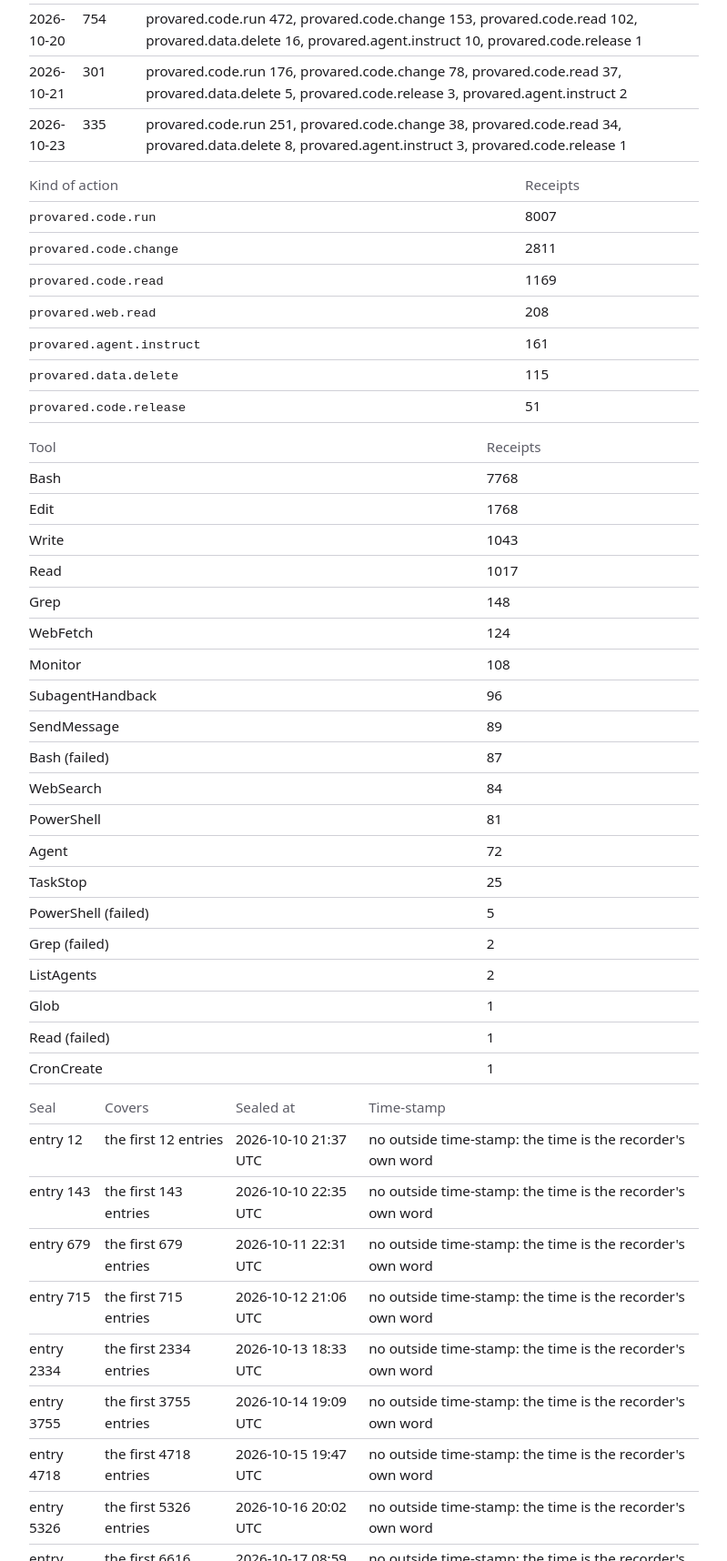
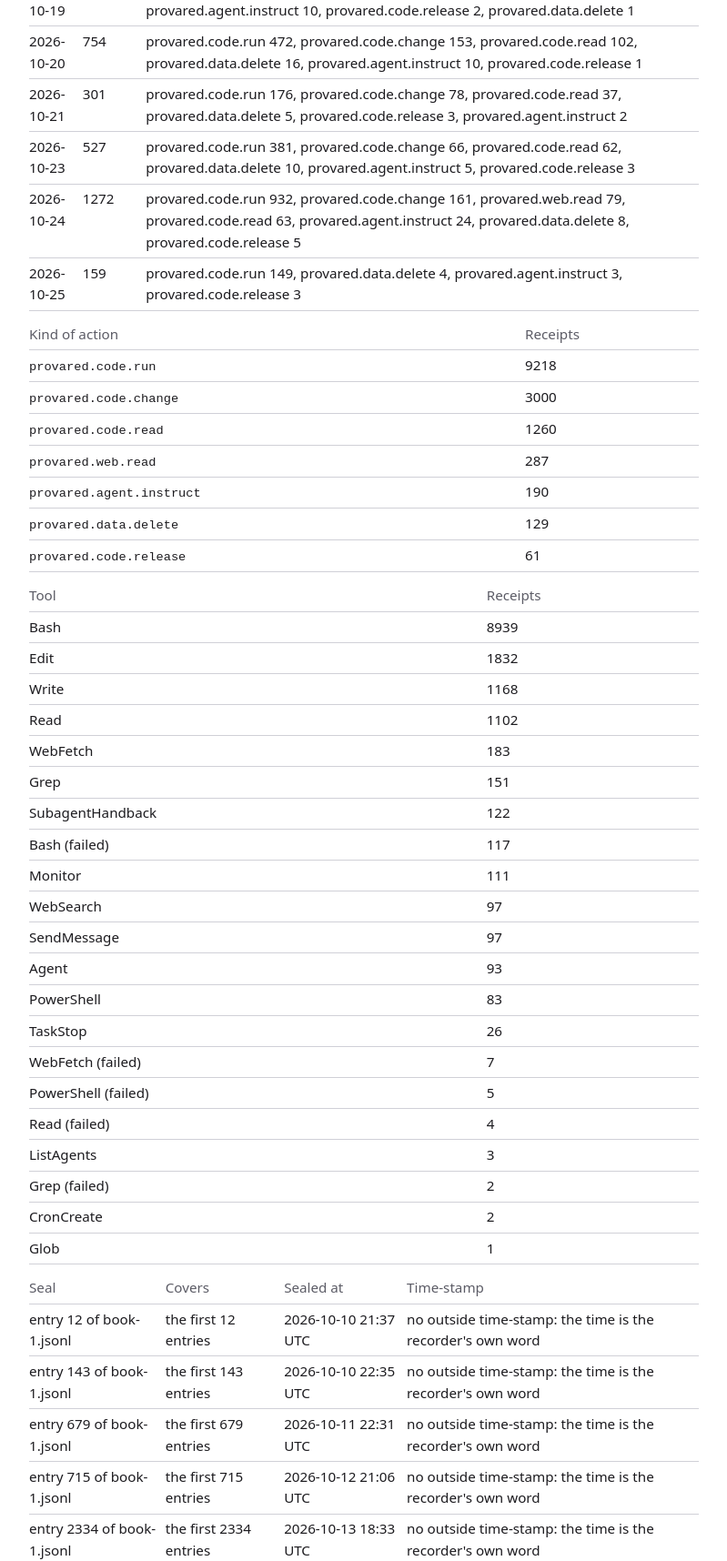
Before and after one commit to provared/provared, a website: page site/records/index.html in a window 1280 px wide. Shown: the part 3181-4897 px from the top of the page at 91% size, without its empty margins (240-1039 px from the left). Drawn offline with Linux system fonts and the light colour scheme.

Commit message:
The record page for 25 October 2026: the record in two books, 14,157 entries kept as book 1 and the new book begun by command
Co-Authored-By: Claude Fable 5.1 <noreply@anthropic.com>

```diff
--- a/site/records/index.html
+++ b/site/records/index.html
@@ -30,7 +30,7 @@
 </header>
 <main>
 
-<p>Everything else on this site is an invented example. This page is a real record, kept day by day: the coding agent the author runs to build Provared, recorded under permissions the author signed with their own passkey. The record is added to each day until the latest permission ends on 2026-12-31 23:59 UTC. This page was last made on 2026-10-23 23:21 UTC, from a book of 12537 entries.</p>
+<p>Everything else on this site is an invented example. This page is a real record, kept day by day: the coding agent the author runs to build Provared, recorded under permissions the author signed with their own passkey. The record is added to each day until the latest permission ends on 2026-12-31 23:59 UTC. This page was last made on 2026-10-25 10:54 UTC, from 2 books of 14165 entries in all (the book in force holds 8).</p>
 
 <h2>What the agent is for</h2>
 <p>The agent is Claude Code, a coding agent, which the author uses in their own time to read and change the code of Provared in its repository, run its tests and tools, and publish what the author approves. The permission names it, allows seven kinds of action with limits on four of them, states five rules of conduct, and was signed on 10 October 2026 at <a href="../sign/">prova.red/sign/</a> with the author's passkey. It was renewed with permission 2, in force from 2026-10-14 19:23 UTC until 2026-12-31 23:59 UTC, with changes that its entry below shows. The author's name in it, "Pavel i", is what the author typed: a name in a record is a label, and only the keys are checked.</p>
@@ -81,7 +81,7 @@ Entry 3887: SLIP J0TC03NY5y5YKw7G3FbSrCMmflpfoatCsLaKTCpJNWY
   Signature, passkey (ES256): valid</pre>
 
 <h2>What the agent did</h2>
-<p>12522 receipts, from 2026-10-10 21:20 UTC to 2026-10-23 23:10 UTC, under 13 seals. Days and times are in UTC.</p>
+<p>14145 receipts, from 2026-10-10 21:20 UTC to 2026-10-25 10:54 UTC, under 17 seals. Days and times are in UTC.</p>
 <table>
   <thead><tr><th>Day</th><th>Receipts</th><th>By kind of action</th></tr></thead>
   <tbody>
@@ -97,69 +97,76 @@ Entry 3887: SLIP J0TC03NY5y5YKw7G3FbSrCMmflpfoatCsLaKTCpJNWY
     <tr><td>2026-10-19</td><td>681</td><td>provared.code.run 458, provared.code.change 182, provared.code.read 28, provared.agent.instruct 10, provared.code.release 2, provared.data.delete 1</td></tr>
     <tr><td>2026-10-20</td><td>754</td><td>provared.code.run 472, provared.code.change 153, provared.code.read 102, provared.data.delete 16, provared.agent.instruct 10, provared.code.release 1</td></tr>
     <tr><td>2026-10-21</td><td>301</td><td>provared.code.run 176, provared.code.change 78, provared.code.read 37, provared.data.delete 5, provared.code.release 3, provared.agent.instruct 2</td></tr>
-    <tr><td>2026-10-23</td><td>335</td><td>provared.code.run 251, provared.code.change 38, provared.code.read 34, provared.data.delete 8, provared.agent.instruct 3, provared.code.release 1</td></tr>
+    <tr><td>2026-10-23</td><td>527</td><td>provared.code.run 381, provared.code.change 66, provared.code.read 62, provared.data.delete 10, provared.agent.instruct 5, provared.code.release 3</td></tr>
+    <tr><td>2026-10-24</td><td>1272</td><td>provared.code.run 932, provared.code.change 161, provared.web.read 79, provared.code.read 63, provared.agent.instruct 24, provared.data.delete 8, provared.code.release 5</td></tr>
+    <tr><td>2026-10-25</td><td>159</td><td>provared.code.run 149, provared.data.delete 4, provared.agent.instruct 3, provared.code.release 3</td></tr>
   </tbody>
 </table>
 <table>
   <thead><tr><th>Kind of action</th><th>Receipts</th></tr></thead>
   <tbody>
-    <tr><td><code>provared.code.run</code></td><td>8007</td></tr>
-    <tr><td><code>provared.code.change</code></td><td>2811</td></tr>
-    <tr><td><code>provared.code.read</code></td><td>1169</td></tr>
-    <tr><td><code>provared.web.read</code></td><td>208</td></tr>
-    <tr><td><code>provared.agent.instruct</code></td><td>161</td></tr>
-    <tr><td><code>provared.data.delete</code></td><td>115</td></tr>
-    <tr><td><code>provared.code.release</code></td><td>51</td></tr>
+    <tr><td><code>provared.code.run</code></td><td>9218</td></tr>
+    <tr><td><code>provared.code.change</code></td><td>3000</td></tr>
+    <tr><td><code>provared.code.read</code></td><td>1260</td></tr>
+    <tr><td><code>provared.web.read</code></td><td>287</td></tr>
+    <tr><td><code>provared.agent.instruct</code></td><td>190</td></tr>
+    <tr><td><code>provared.data.delete</code></td><td>129</td></tr>
+    <tr><td><code>provared.code.release</code></td><td>61</td></tr>
   </tbody>
 </table>
 <table>
   <thead><tr><th>Tool</th><th>Receipts</th></tr></thead>
   <tbody>
-    <tr><td>Bash</td><td>7768</td></tr>
-    <tr><td>Edit</td><td>1768</td></tr>
-    <tr><td>Write</td><td>1043</td></tr>
-    <tr><td>Read</td><td>1017</td></tr>
-    <tr><td>Grep</td><td>148</td></tr>
-    <tr><td>WebFetch</td><td>124</td></tr>
-    <tr><td>Monitor</td><td>108</td></tr>
-    <tr><td>SubagentHandback</td><td>96</td></tr>
-    <tr><td>SendMessage</td><td>89</td></tr>
-    <tr><td>Bash (failed)</td><td>87</td></tr>
-    <tr><td>WebSearch</td><td>84</td></tr>
-    <tr><td>PowerShell</td><td>81</td></tr>
-    <tr><td>Agent</td><td>72</td></tr>
-    <tr><td>TaskStop</td><td>25</td></tr>
+    <tr><td>Bash</td><td>8939</td></tr>
+    <tr><td>Edit</td><td>1832</td></tr>
+    <tr><td>Write</td><td>1168</td></tr>
+    <tr><td>Read</td><td>1102</td></tr>
+    <tr><td>WebFetch</td><td>183</td></tr>
+    <tr><td>Grep</td><td>151</td></tr>
+    <tr><td>SubagentHandback</td><td>122</td></tr>
+    <tr><td>Bash (failed)</td><td>117</td></tr>
+    <tr><td>Monitor</td><td>111</td></tr>
+    <tr><td>WebSearch</td><td>97</td></tr>
+    <tr><td>SendMessage</td><td>97</td></tr>
+    <tr><td>Agent</td><td>93</td></tr>
+    <tr><td>PowerShell</td><td>83</td></tr>
+    <tr><td>TaskStop</td><td>26</td></tr>
+    <tr><td>WebFetch (failed)</td><td>7</td></tr>
     <tr><td>PowerShell (failed)</td><td>5</td></tr>
+    <tr><td>Read (failed)</td><td>4</td></tr>
+    <tr><td>ListAgents</td><td>3</td></tr>
     <tr><td>Grep (failed)</td><td>2</td></tr>
-    <tr><td>ListAgents</td><td>2</td></tr>
+    <tr><td>CronCreate</td><td>2</td></tr>
     <tr><td>Glob</td><td>1</td></tr>
-    <tr><td>Read (failed)</td><td>1</td></tr>
-    <tr><td>CronCreate</td><td>1</td></tr>
   </tbody>
 </table>
 <table>
   <thead><tr><th>Seal</th><th>Covers</th><th>Sealed at</th><th>Time-stamp</th></tr></thead>
   <tbody>
-    <tr><td>entry 12</td><td>the first 12 entries</td><td>2026-10-10 21:37 UTC</td><td>no outside time-stamp: the time is the recorder's own word</td></tr>
-    <tr><td>entry 143</td><td>the first 143 entries</td><td>2026-10-10 22:35 UTC</td><td>no outside time-stamp: the time is the recorder's own word</td></tr>
-    <tr><td>entry 679</td><td>the first 679 entries</td><td>2026-10-11 22:31 UTC</td><td>no outside time-stamp: the time is the recorder's own word</td></tr>
-    <tr><td>entry 715</td><td>the first 715 entries</td><td>2026-10-12 21:06 UTC</td><td>no outside time-stamp: the time is the recorder's own word</td></tr>
-    <tr><td>entry 2334</td><td>the first 2334 entries</td><td>2026-10-13 18:33 UTC</td><td>no outside time-stamp: the time is the recorder's own word</td></tr>
-    <tr><td>entry 3755</td><td>the first 3755 entries</td><td>2026-10-14 19:09 UTC</td><td>no outside time-stamp: the time is the recorder's own word</td></tr>
-    <tr><td>entry 4718</td><td>the first 4718 entries</td><td>2026-10-15 19:47 UTC</td><td>no outside time-stamp: the time is the recorder's own word</td></tr>
-    <tr><td>entry 5326</td><td>the first 5326 entries</td><td>2026-10-16 20:02 UTC</td><td>no outside time-stamp: the time is the recorder's own word</td></tr>
-    <tr><td>entry 6616</td><td>the first 6616 entries</td><td>2026-10-17 08:59 UTC</td><td>no outside time-stamp: the time is the recorder's own word</td></tr>
-    <tr><td>entry 8526</td><td>the first 8526 entries</td><td>2026-10-18 00:07 UTC</td><td>no outside time-stamp: the time is the recorder's own word</td></tr>
-    <tr><td>entry 10437</td><td>the first 10437 entries</td><td>2026-10-18 23:55 UTC</td><td>no outside time-stamp: the time is the recorder's own word</td></tr>
-    <tr><td>entry 11094</td><td>the first 11094 entries</td><td>2026-10-19 23:08 UTC</td><td>no outside time-stamp: the time is the recorder's own word</td></tr>
-    <tr><td>entry 12535</td><td>the first 12535 entries</td><td>2026-10-23 23:09 UTC</td><td>no outside time-stamp: the time is the recorder's own word</td></tr>
+    <tr><td>entry 12 of book-1.jsonl</td><td>the first 12 entries</td><td>2026-10-10 21:37 UTC</td><td>no outside time-stamp: the time is the recorder's own word</td></tr>
+    <tr><td>entry 143 of book-1.jsonl</td><td>the first 143 entries</td><td>2026-10-10 22:35 UTC</td><td>no outside time-stamp: the time is the recorder's own word</td></tr>
+    <tr><td>entry 679 of book-1.jsonl</td><td>the first 679 entries</td><td>2026-10-11 22:31 UTC</td><td>no outside time-stamp: the time is the recorder's own word</td></tr>
+    <tr><td>entry 715 of book-1.jsonl</td><td>the first 715 entries</td><td>2026-10-12 21:06 UTC</td><td>no outside time-stamp: the time is the recorder's own word</td></tr>
+    <tr><td>entry 2334 of book-1.jsonl</td><td>the first 2334 entries</td><td>2026-10-13 18:33 UTC</td><td>no outside time-stamp: the time is the recorder's own word</td></tr>
+    <tr><td>entry 3755 of book-1.jsonl</td><td>the first 3755 entries</td><td>2026-10-14 19:09 UTC</td><td>no outside time-stamp: the time is the recorder's own word</td></tr>
+    <tr><td>entry 4718 of book-1.jsonl</td><td>the first 4718 entries</td><td>2026-10-15 19:47 UTC</td><td>no outside time-stamp: the time is the recorder's own word</td></tr>
+    <tr><td>entry 5326 of book-1.jsonl</td><td>the first 5326 entries</td><td>2026-10-16 20:02 UTC</td><td>no outside time-stamp: the time is the recorder's own word</td></tr>
+    <tr><td>entry 6616 of book-1.jsonl</td><td>the first 6616 entries</td><td>2026-10-17 08:59 UTC</td><td>no outside time-stamp: the time is the recorder's own word</td></tr>
+    <tr><td>entry 8526 of book-1.jsonl</td><td>the first 8526 entries</td><td>2026-10-18 00:07 UTC</td><td>no outside time-stamp: the time is the recorder's own word</td></tr>
+    <tr><td>entry 10437 of book-1.jsonl</td><td>the first 10437 entries</td><td>2026-10-18 23:55 UTC</td><td>no outside time-stamp: the time is the recorder's own word</td></tr>
+    <tr><td>entry 11094 of book-1.jsonl</td><td>the first 11094 entries</td><td>2026-10-19 23:08 UTC</td><td>no outside time-stamp: the time is the recorder's own word</td></tr>
+    <tr><td>entry 12535 of book-1.jsonl</td><td>the first 12535 entries</td><td>2026-10-23 23:09 UTC</td><td>no outside time-stamp: the time is the recorder's own word</td></tr>
+    <tr><td>entry 13954 of book-1.jsonl</td><td>the first 13954 entries</td><td>2026-10-24 23:08 UTC</td><td>no outside time-stamp: the time is the recorder's own word</td></tr>
+    <tr><td>entry 14154 of book-1.jsonl</td><td>the first 14154 entries</td><td>2026-10-25 10:51 UTC</td><td>no outside time-stamp: the time is the recorder's own word</td></tr>
+    <tr><td>entry 14156 of book-1.jsonl</td><td>the first 14156 entries</td><td>2026-10-25 10:51 UTC</td><td>no outside time-stamp: the time is the recorder's own word</td></tr>
+    <tr><td>entry 5 of book.jsonl</td><td>the first 5 entries</td><td>2026-10-25 10:53 UTC</td><td>no outside time-stamp: the time is the recorder's own word</td></tr>
   </tbody>
 </table>
 
 <h2>Where it went outside its permission</h2>
 <p>The checker reports 1 entry outside the permission. Going outside is not a fault in the record: it is what a sound record shows.</p>
 <ul>
-    <li>Entry 3135, 2026-10-13T19:28:46Z, provared.code.run: [over-period-limit] With this stub there are 601 such actions in any hour. The slip allows 600.</li>
+    <li>Entry 3135 of book-1.jsonl, 2026-10-13T19:28:46Z, provared.code.run: [over-period-limit] With this stub there are 601 such actions in any hour. The slip allows 600.</li>
 </ul>
 <p>The entry of 13 October 2026, explained: it is the 601st run of a command in one hour, where the permission allows 600. The author states that several helper agents were working at once. Each call was checked against the book as it stood when the call was asked, so calls asked at nearly the same moment near the limit were each allowed, because none of them was in the book yet, and together they could go over: at that time the check before acting did not count calls allowed and not yet recorded. Since 17 October 2026 the recorder counts each such call, for up to 15 minutes. The checker reports what happened, as it should.</p>
 
@@ -167,15 +174,38 @@ Entry 3887: SLIP J0TC03NY5y5YKw7G3FbSrCMmflpfoatCsLaKTCpJNWY
 <pre>Summary
   Is the record intact?                 yes
   Was every signature checked?          yes
+  Did the agent stay within its slip?   yes, as far as this record shows
+  Time-stamped in a way you trust?      no
+  Witnessed by a witness you trust?     no (you named no witness you trust, --witness)
+  Checked against keys you named?       yes: the passkeys you trust, and the recorder you expect
+  Slips 1, stubs 6 (countersigned 0, one-sided 6), seals 1</pre>
+<p>The whole answer, one block for each entry, is <a href="checker-answer.txt">checker-answer.txt</a>.</p>
+
+<h2>The books</h2>
+<p>A book holds at most 100,000 entries, so the recorder seals a book at 90,000 entries (or at 100 MB of text, whichever comes first), keeps it, and starts a new one that begins with the permission in force. This record is in 2 books, each checked on its own; the summary above is the checker's answer for the book in force, <a href="book.jsonl">book.jsonl</a>.</p>
+<p>The recorder enforces every limit across its books: it keeps the time and amount of every receipt in the books kept before, and its check before acting counts them, so a new book starts no limit again. A checker given one book counts within that book only, so around the start of a new book the record a checker is shown can hold, across two books, up to twice a limit within one period, though the agent was held to the limit; a total for the whole permission is split between the books. To see the whole, check every book, and add up the receipts of the last of one book and the first of the next.</p>
+<p>A kept book moved, renamed or removed while the recorder is stopped is no longer counted by it, and nothing in the record shows that. The recorder numbers its kept books 1, 2, 3 in order, so this page points out a gap in the numbers; it cannot show a missing last one, nor tell a book that has gone from a file put in the folder by hand.</p>
+<table>
+  <thead><tr><th>Book</th><th>Entries</th><th>Receipts</th><th>From</th><th>To</th></tr></thead>
+  <tbody>
+    <tr><td><a href="book-1.jsonl">book-1.jsonl</a></td><td>14157</td><td>14139</td><td>2026-10-10 21:20 UTC</td><td>2026-10-25 10:51 UTC</td></tr>
+    <tr><td><a href="book.jsonl">book.jsonl</a></td><td>8</td><td>6</td><td>2026-10-25 10:52 UTC</td><td>2026-10-25 10:54 UTC</td></tr>
+  </tbody>
+</table>
+<p>The checker's summary for book-1.jsonl (14157 entries, about 96472 KB), exactly as printed; the whole answer is <a href="checker-answer-1.txt">checker-answer-1.txt</a>.</p>
+<pre>Summary
+  Is the record intact?                 yes
+  Was every signature checked?          yes
   Did the agent stay within its slip?   NO: first at entry 3135
   Time-stamped in a way you trust?      no
   Witnessed by a witness you trust?     no (you named no witness you trust, --witness)
   Checked against keys you named?       yes: the passkeys you trust, and the recorder you expect
-  Slips 2, stubs 12522 (countersigned 0, one-sided 12522), seals 13</pre>
-<p>The whole answer, one block for each entry, is <a href="checker-answer.txt">checker-answer.txt</a>.</p>
+  Slips 2, stubs 14139 (countersigned 0, one-sided 14139), seals 16</pre>
+<p>Each kept book is checked as the book in force is, naming the same keys:</p>
+<pre>npx provared-check book-1.jsonl --issuer BkrSDxKyk2FW0GD0-WCyOKcRRXZs6QDLBPjlBMItPPk --issuer Wt7n9Omj4ZvioJdUV4OhP2V0pAte3HAVpI0xqL_1aIw --sealer OOgdiubfBSeXkjMOi5bUcbFyXpuuorxC2gdtV2oyAhw</pre>
 
 <h2>Check it yourself</h2>
-<p>The book is <a href="book.jsonl">book.jsonl</a> (12537 entries, about 85379 KB), and its permissions alone are <a href="slip.json">slip.json</a>, <a href="slip-2.json">slip-2.json</a>. A checker trusts nothing it is not told to trust, so name the keys: the two passkeys that signed the permissions, each by its thumbprint, and the recorder's three keys, by the fingerprint of the set. With Node.js 24.7 or later:</p>
+<p>The book in force is <a href="book.jsonl">book.jsonl</a> (8 entries, about 98 KB); the books kept before it are under "The books" above. The permissions of all the books, each once, alone are <a href="slip.json">slip.json</a>, <a href="slip-2.json">slip-2.json</a>. A checker trusts nothing it is not told to trust, so name the keys: the two passkeys that signed the permissions, each by its thumbprint, and the recorder's three keys, by the fingerprint of the set. With Node.js 24.7 or later:</p>
 <pre>npm install provared
 npx provared-check book.jsonl --issuer BkrSDxKyk2FW0GD0-WCyOKcRRXZs6QDLBPjlBMItPPk --issuer Wt7n9Omj4ZvioJdUV4OhP2V0pAte3HAVpI0xqL_1aIw --sealer OOgdiubfBSeXkjMOi5bUcbFyXpuuorxC2gdtV2oyAhw</pre>
 <p>Or in a browser, on the <a href="../check/">checking page</a>: choose the file, and paste the thumbprints, one to a line, into the passkey box and the fingerprint into the recorder box. No browser tried on the author's computer on 13 October 2026 (Chrome 155, Edge 155 and Brave 155) has the third method a seal is signed with (SLH-DSA), so in a browser the page says that the check was not complete and gives no pass; all three check the receipts' quantum-safe signatures (ML-DSA). The command-line checker checks everything.</p>
--- a/site/sitemap.xml
+++ b/site/sitemap.xml
@@ -4,5 +4,5 @@
   <url><loc>https://prova.red/three-minutes.html</loc><lastmod>2026-10-16</lastmod></url>
   <url><loc>https://prova.red/over-the-limit.html</loc><lastmod>2026-10-16</lastmod></url>
   <url><loc>https://prova.red/check/</loc><lastmod>2026-10-10</lastmod></url>
-  <url><loc>https://prova.red/records/</loc><lastmod>2026-10-23</lastmod></url>
+  <url><loc>https://prova.red/records/</loc><lastmod>2026-10-25</lastmod></url>
 </urlset>
```
Also changed, not shown: 1 other file.
